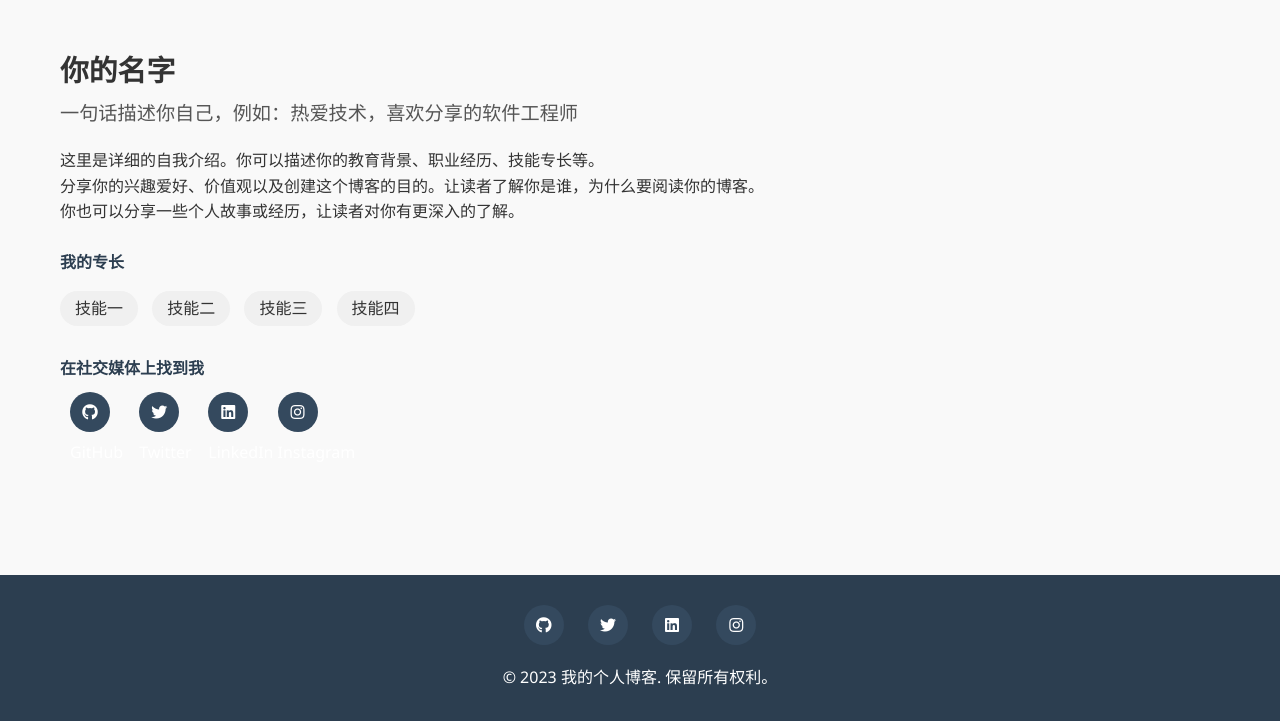
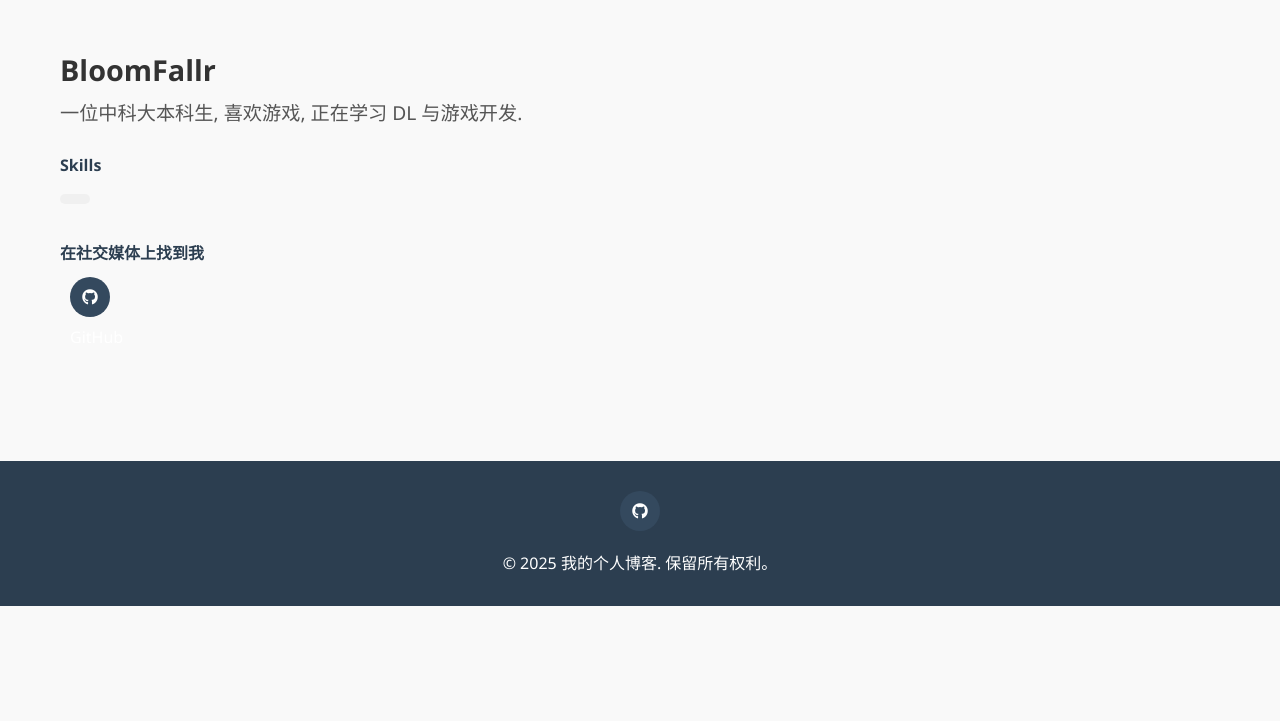
Before and after one commit to BloomFallr/BloomFallr.github.io, a plain HTML site: page about.html in a window 1280 px wide. Shown: the part 598-1319 px from the top of the page. After the commit the page ends 1204 px from the top, so only its background shows below. Drawn offline with Linux system fonts and the light colour scheme.

Commit message:
update about page

```diff
--- a/about.html
+++ b/about.html
@@ -35,29 +35,19 @@
                     <img src="https://via.placeholder.com/300x300" alt="个人照片" class="profile-image">
 
                     <div class="about-text">
-                        <h3>你的名字</h3> <!-- 在这里修改为你的名字 -->
-                        <p class="bio">一句话描述你自己，例如：热爱技术，喜欢分享的软件工程师</p> <!-- 在这里修改为你的简介 -->
-
-                        <p>这里是详细的自我介绍。你可以描述你的教育背景、职业经历、技能专长等。</p>
-                        <p>分享你的兴趣爱好、价值观以及创建这个博客的目的。让读者了解你是谁，为什么要阅读你的博客。</p>
-                        <p>你也可以分享一些个人故事或经历，让读者对你有更深入的了解。</p>
+                        <h3>BloomFallr</h3> <!-- 在这里修改为你的名字 -->
+                        <p class="bio">一位中科大本科生, 喜欢游戏, 正在学习 DL 与游戏开发.</p> <!-- 在这里修改为你的简介 -->
 
                         <div class="skills">
-                            <h4>我的专长</h4>
+                            <h4>Skills</h4>
                             <ul>
-                                <li>技能一</li> <!-- 修改为你的技能 -->
-                                <li>技能二</li> <!-- 修改为你的技能 -->
-                                <li>技能三</li> <!-- 修改为你的技能 -->
-                                <li>技能四</li> <!-- 修改为你的技能 -->
+                                <li></li> <!-- 修改为你的技能 -->
                             </ul>
                         </div>
 
                         <div class="social-links">
                             <h4>在社交媒体上找到我</h4>
-                            <a href="#"><i class="fab fa-github"></i> GitHub</a>
-                            <a href="#"><i class="fab fa-twitter"></i> Twitter</a>
-                            <a href="#"><i class="fab fa-linkedin"></i> LinkedIn</a>
-                            <a href="#"><i class="fab fa-instagram"></i> Instagram</a>
+                            <a href="https://github.com/BloomFallr"><i class="fab fa-github"></i> GitHub</a>
                         </div>
                     </div>
                 </div>
@@ -69,12 +59,9 @@
         <div class="container">
             <div class="footer-content">
                 <div class="social-links">
-                    <a href="#"><i class="fab fa-github"></i></a>
-                    <a href="#"><i class="fab fa-twitter"></i></a>
-                    <a href="#"><i class="fab fa-linkedin"></i></a>
-                    <a href="#"><i class="fab fa-instagram"></i></a>
+                    <a href="https://github.com/BloomFallr"><i class="fab fa-github"></i></a>
                 </div>
-                <p>&copy; 2023 我的个人博客. 保留所有权利。</p>
+                <p>&copy; 2025 我的个人博客. 保留所有权利。</p>
             </div>
         </div>
     </footer>
```
